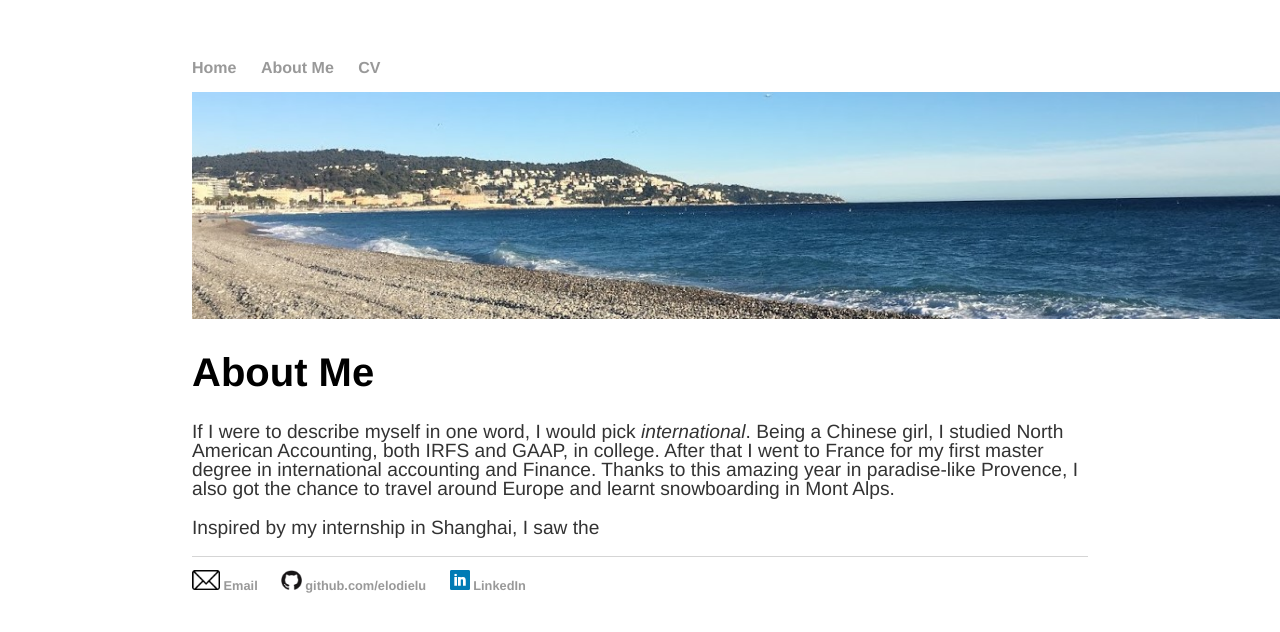
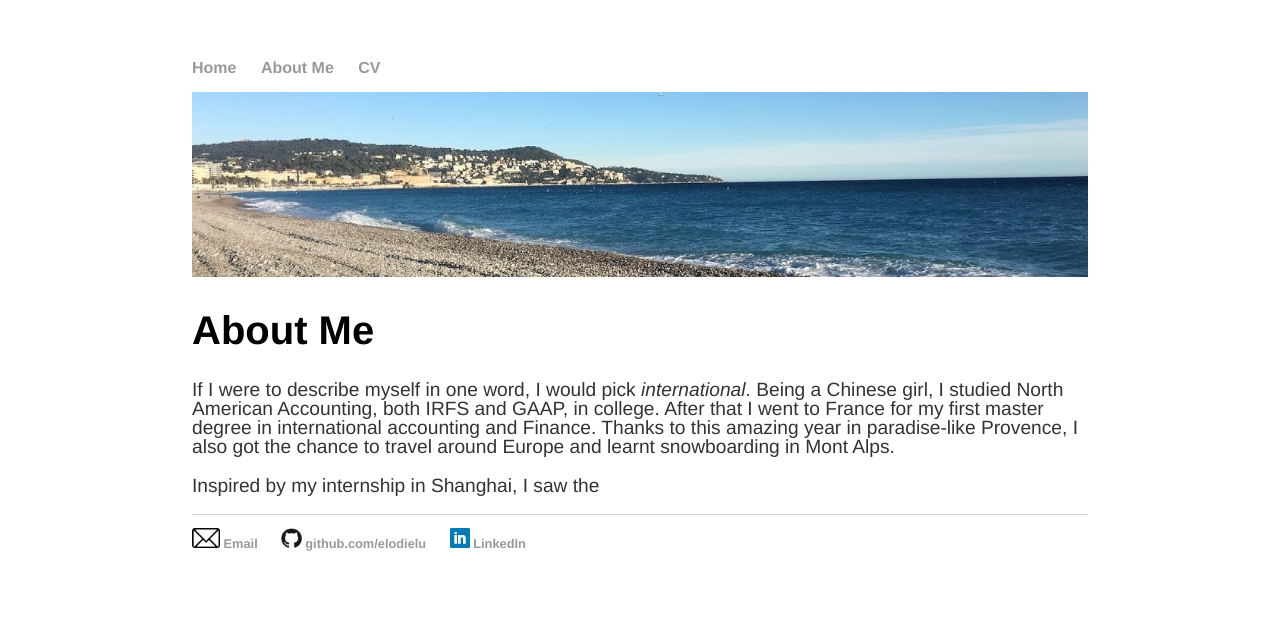
Before and after one commit to elodielu/elodielu.github.io, a Jekyll site: the page built from about/index.html, in a window 1280 px wide. Shown: the top 632 px of the page. Built offline with Jekyll 4.4.1, drawn with Linux system fonts in a browser that asks for light colours.

Commit message:
Update index.html

```diff
--- a/about/index.html
+++ b/about/index.html
@@ -4,7 +4,7 @@
 ---
 
 		<div class="about">
-			<img src="/picture/Nice.jpg" width="1100">
+			<img src="/picture/Nice.jpg" width= 100%>
 
 			<h1>About Me</h1>
 			<p>If I were to describe myself in one word, I would pick <em>international</em>. Being a Chinese girl, I studied North American Accounting, both IRFS and GAAP, in college. After that I went to France for my first master degree in international accounting and Finance. Thanks to this amazing year in paradise-like Provence, I also got the chance to travel around Europe and learnt snowboarding in Mont Alps. <br><br>
```
